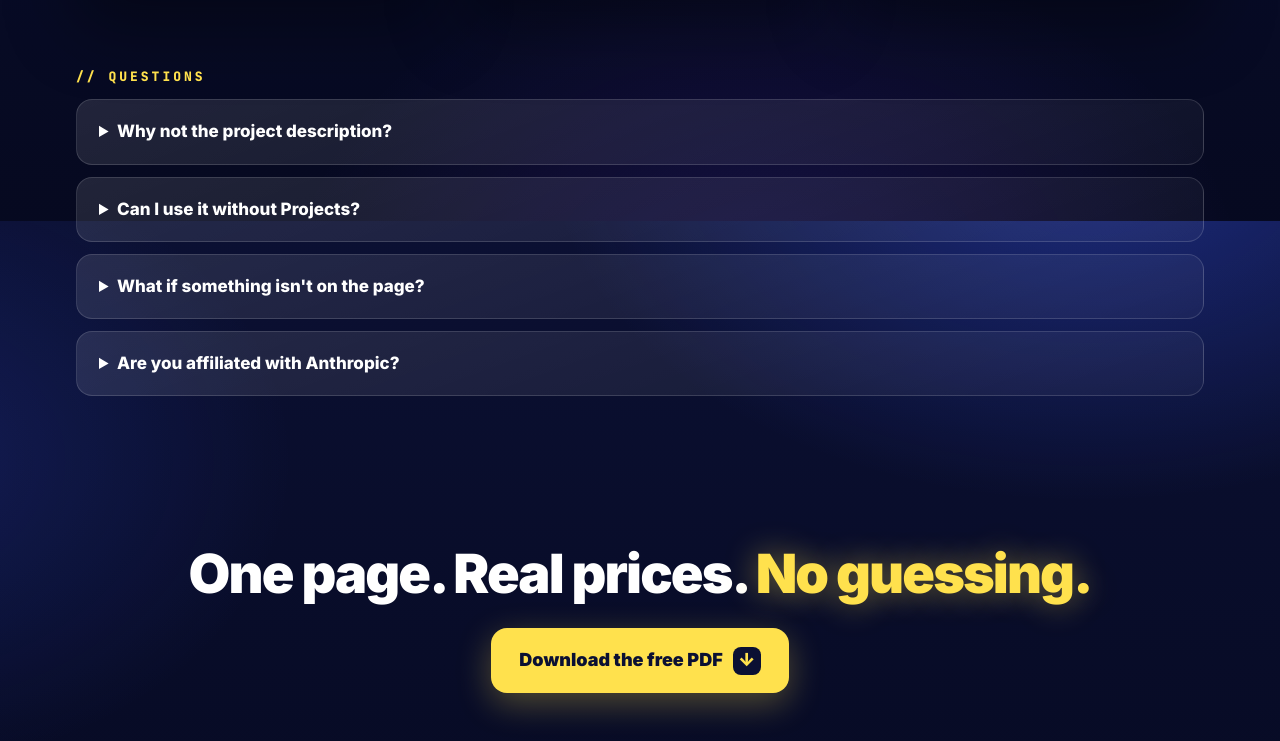
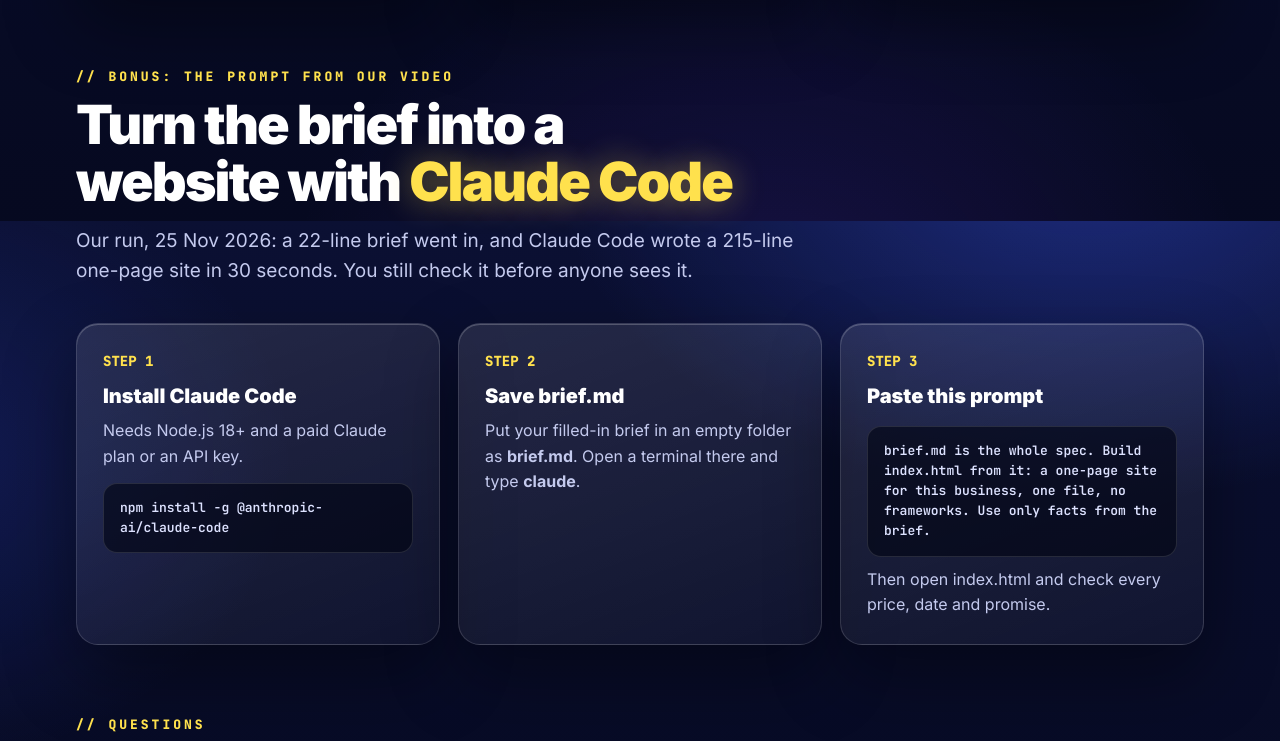
Before and after one commit to emadk4917-dev/cutthecode, a plain HTML site: page brief.html in a window 1280 px wide. Shown: the part 1379-2120 px from the top of the page. Drawn offline with Linux system fonts and the light colour scheme.

Commit message:
BRIEF giveaway: add the exact Claude Code prompt from the orgn01 video
The orgn01 v2 CTA promises the brief template plus the exact prompt, so /brief
and its PDF/MD now carry it: install command, save brief.md, paste the prompt,
check the result. Also fixes the Prices list in the template (markdown read
'[service]: £[price]' as link definitions and dropped the lines).

Co-Authored-By: Claude Opus 5.5 <noreply@anthropic.com>
Claude-Session: https://claude.ai/code/session_01TsAKp9NuRzWinznqhUoDji

```diff
--- a/brief.html
+++ b/brief.html
@@ -145,7 +145,7 @@ footer{padding-block:40px 60px;border-top:1px solid var(--line);font-size:13px;c
     <div class="formcard">
       <div class="top"><div class="pdf" aria-hidden="true">PDF</div><div><h2>Business brief template (1 page)</h2><p>Free. No email needed.</p></div><img class="topctc" src="/img/ctc-point.webp" width="267" height="480" alt=""></div>
       <div class="getbox">
-        <ul class="inside"><li><i>✓</i>Fill in the [brackets], about 10 minutes</li><li><i>✓</i>Editable .md version to upload</li><li><i>✓</i>Where to put it, step by step</li></ul>
+        <ul class="inside"><li><i>✓</i>Fill in the [brackets], about 10 minutes</li><li><i>✓</i>Editable .md version to upload</li><li><i>✓</i>Where to put it, step by step</li><li><i>✓</i>The exact Claude Code prompt from our video</li></ul>
         <a class="getbtn" href="dl/602ed87eea15/Claude-Business-Brief-Template.pdf" target="_blank" rel="noopener">Download the PDF <span class="arr">↓</span></a>
         <p class="fine">No email, no card, no account.</p>
         <p class="fine" style="margin-top:6px;font-size:14px"><a href="dl/602ed87eea15/Claude-Business-Brief-Template.md" target="_blank" rel="noopener" style="color:inherit;font-weight:700;text-decoration:underline">Get the editable version (.md) to fill in and upload</a></p>
@@ -158,6 +158,13 @@ footer{padding-block:40px 60px;border-top:1px solid var(--line);font-size:13px;c
     <h2 class="big">Fill it in → upload it → <mark>just chat</mark></h2>
     <p class="lead">One page, real prices, no [brackets] left. Then Claude has your real prices and hours to work from in every chat.</p>
     <div class="grid3"><div class="card"><div class="n">STEP 1</div><h3>Fill it in</h3><p>Open the .md file, fill in every [bracket] and delete what doesn't apply. Keep it to one page.</p></div><div class="card"><div class="n">STEP 2</div><h3>Upload it</h3><p>In Claude: Projects → + New Project → "+" under project knowledge → upload the file.</p><div class="prompt">Not in the project description.</div></div><div class="card"><div class="n">STEP 3</div><h3>Just chat</h3><p>Every chat in that project now starts from your real prices, hours and tone.</p></div></div>
+  </section>
+
+  <section id="prompt" style="padding-top:0">
+    <div class="kicker">// bonus: the prompt from our video</div>
+    <h2 class="big">Turn the brief into a website with <mark>Claude Code</mark></h2>
+    <p class="lead">Our run, 25 Nov 2026: a 22-line brief went in, and Claude Code wrote a 215-line one-page site in 30 seconds. You still check it before anyone sees it.</p>
+    <div class="grid3"><div class="card"><div class="n">STEP 1</div><h3>Install Claude Code</h3><p>Needs Node.js 18+ and a paid Claude plan or an API key.</p><div class="prompt">npm install -g @anthropic-ai/claude-code</div></div><div class="card"><div class="n">STEP 2</div><h3>Save brief.md</h3><p>Put your filled-in brief in an empty folder as <b>brief.md</b>. Open a terminal there and type <b>claude</b>.</p></div><div class="card"><div class="n">STEP 3</div><h3>Paste this prompt</h3><div class="prompt">brief.md is the whole spec. Build index.html from it: a one-page site for this business, one file, no frameworks. Use only facts from the brief.</div><p style="margin-top:10px">Then open index.html and check every price, date and promise.</p></div></div>
   </section>
 
   <section style="padding-top:0">
```
Also changed, not shown: 2 other files.
